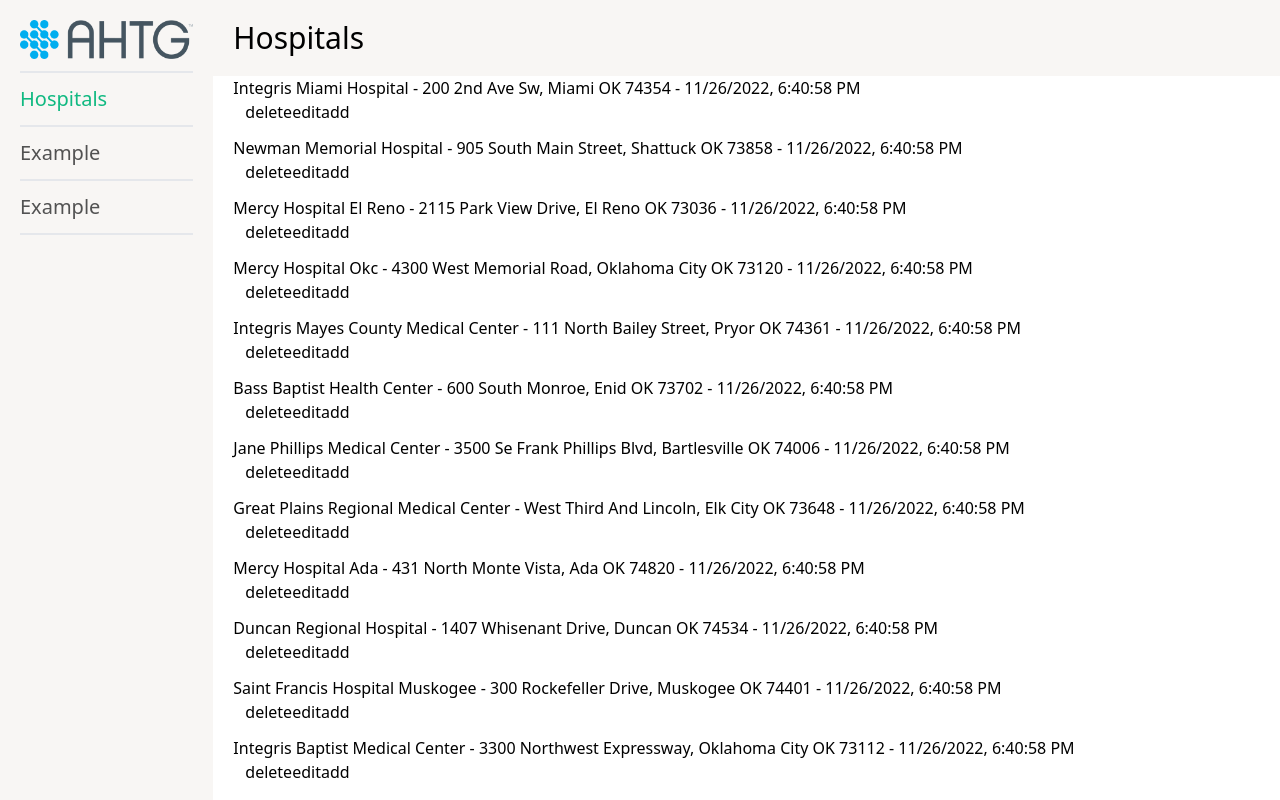
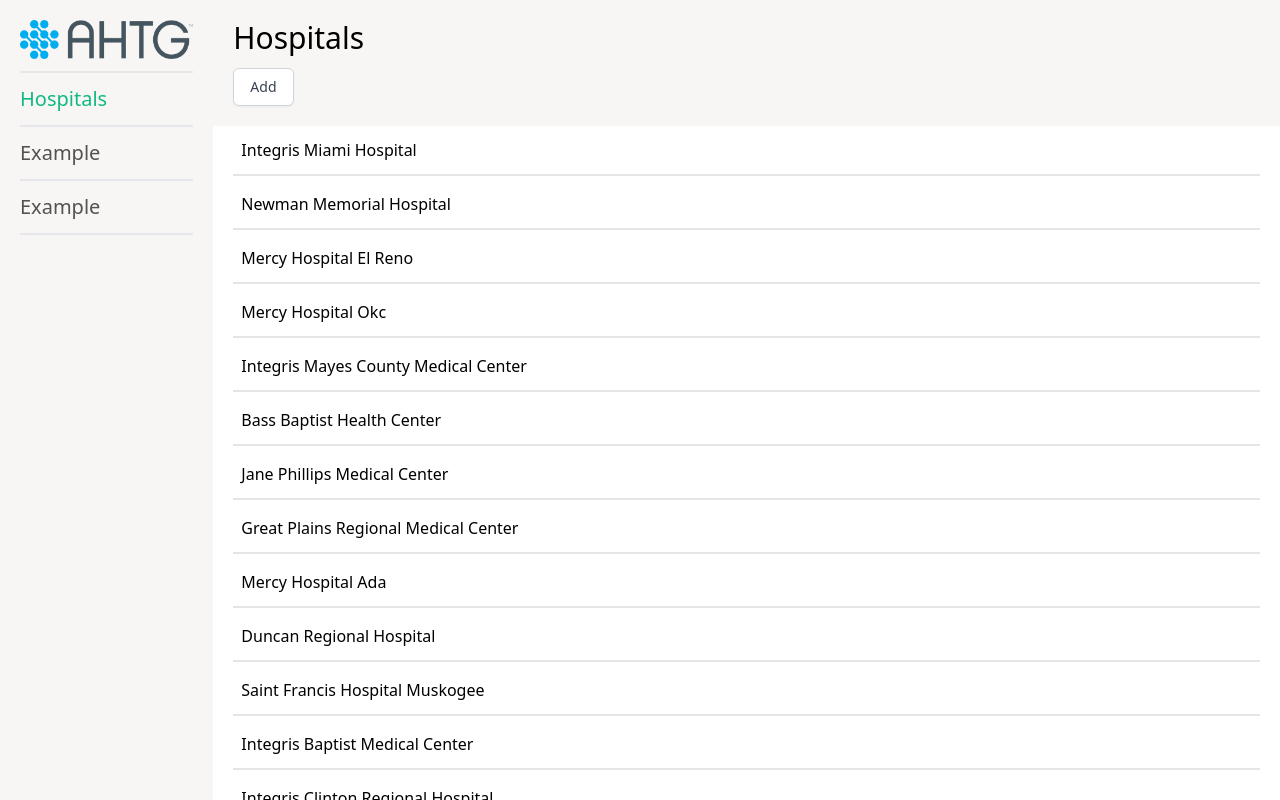
Before and after one commit to jamesroyston/admin-example, a React app: page /hospitals/all in a window 1280 px wide. Built offline with nearby package versions, Linux system fonts and the light colour scheme.

Commit message:
implement add and edit button routing

```diff
--- a/src/components/header.tsx
+++ b/src/components/header.tsx
@@ -1,24 +1,58 @@
 import React from "react";
-import { useLocation, matchPath } from "react-router-dom";
+import { last } from "lodash";
+import { useHistory, useLocation, matchPath } from "react-router-dom";
 import { capitalize } from "lodash";
 
-import { ALL_PATH, DETAILS_PATH } from "@src/routes";
+import {
+  ADD_PATH,
+  ALL_PATH,
+  DETAILS_PATH,
+  EDIT_PATH,
+  ERROR_PATH,
+} from "@src/routes";
 
 export const Header = () => {
+  const history = useHistory();
   const location = useLocation();
-  let title = "";
+  let title: string;
+  let buttonText: string;
+  let handleClick: () => void;
 
   switch (true) {
     case !!matchPath(location.pathname, {
       path: [DETAILS_PATH],
     }):
+      const id = last(location.pathname.split("/"));
       title = "Details";
+      buttonText = "Edit";
+      // make fields editable
+      handleClick = () => history.push(`${EDIT_PATH}/${id}`);
       break;
     case !!matchPath(location.pathname, { path: [ALL_PATH] }):
     default:
       title = "Hospitals";
+      buttonText = "Add";
+      handleClick = () => history.push(ADD_PATH);
       break;
   }
 
-  return <div className="text-3xl">{capitalize(title)}</div>;
+  const renderHeader = () => (
+    <>
+      <div className="text-3xl pb-3">{capitalize(title)}</div>
+      <button
+        onClick={handleClick}
+        className="inline-flex justify-center rounded-md border border-gray-300 bg-white px-4 py-2 text-sm font-medium text-gray-700 shadow-sm hover:bg-gray-50 focus:outline-none"
+      >
+        {buttonText}
+      </button>
+    </>
+  );
+
+  if (
+    [ADD_PATH, ERROR_PATH].includes(location.pathname) ||
+    location.pathname.includes(EDIT_PATH)
+  )
+    return null;
+
+  return renderHeader();
 };
--- a/src/components/list-item.tsx
+++ b/src/components/list-item.tsx
@@ -1,7 +1,7 @@
-import React from 'react';
+import React from "react";
 
-export const ListItem: React.FC = () => (
-  <div className="">
-    List Item
+export const ListItem: React.FC = (props: { children?: any }) => (
+  <div className="border-b-2 border-b-neutral-200 flex-row justify-center align-middle py-3 px-2 mb-1">
+    {props.children}
   </div>
-)
+);
--- /dev/null
+++ b/src/features/hospital-management/add.tsx
@@ -0,0 +1,3 @@
+import React from "react";
+
+export const Add = () => <div>add</div>;
--- a/src/features/hospital-management/all.tsx
+++ b/src/features/hospital-management/all.tsx
@@ -1,6 +1,8 @@
 import React, { useCallback, useState, useEffect } from "react";
 import { useHistory } from "react-router-dom";
 import { useSortedState } from "@src/selectors/hospitals";
+
+import { ListItem } from "@src/components/list-item";
 
 import { Hospital } from "@src/api/hospital/model";
 
@@ -11,9 +13,8 @@
 } from "@src/reducers/hospitals/actions";
 
 import { DETAILS_PATH } from "@src/routes";
-
 import { HOSPITALS } from "@src/reducers/constants";
-import { useDispatch, useSelector } from "@src/store";
+import { useDispatch } from "@src/store";
 
 export function All() {
   const history = useHistory();
@@ -28,55 +29,57 @@
 
   const goToDetails = (id: number) => history.push(`${DETAILS_PATH}/${id}`);
 
-  // useEffect(() => {
-  //   console.log(state);
-  // }, [state]);
-
   return (
     <div className="flex-col">
       {hospitals.map((h, i) => (
-        <div className="pb-3" key={i.toString() + h.name}>
-          <span>
-            <div
-              onClick={(e) => {
-                e.stopPropagation();
-                goToDetails(h.id);
-              }}
-            >
-              {h.name} - {h.formattedAddress} - {h.formattedUpdatedAt}
-            </div>
+        // @ts-ignore
+        <ListItem>
+          <span className="cursor-pointer" onClick={() => goToDetails(h.id)}>
+            {h.name}
           </span>
-          <span className="ml-3">
-            <button onClick={() => dispatch(deleteHospital(h.id!))}>
-              delete
-            </button>
-            <button
-              onClick={() =>
-                dispatch(
-                  editHospital({
-                    id: h.id!,
-                    name: "NEW NAME",
-                    street: "NIGHT CITY STREET BOY",
-                  })
-                )
-              }
-            >
-              edit
-            </button>
-            <button
-              onClick={() =>
-                dispatch(
-                  addHospital({
-                    id: 123123,
-                    name: "asdfasdf",
-                  })
-                )
-              }
-            >
-              add
-            </button>
-          </span>
-        </div>
+        </ListItem>
+        //   <div className="pb-3" key={i.toString() + h.name}>
+        //     <span>
+        //       <div
+        //         onClick={(e) => {
+        //           e.stopPropagation();
+        //           goToDetails(h.id);
+        //         }}
+        //       >
+        //         {h.name} - {h.formattedAddress} - {h.formattedUpdatedAt}
+        //       </div>
+        //     </span>
+        //     <span className="ml-3">
+        //       <button onClick={() => dispatch(deleteHospital(h.id!))}>
+        //         delete
+        //       </button>
+        //       <button
+        //         onClick={() =>
+        //           dispatch(
+        //             editHospital({
+        //               id: h.id!,
+        //               name: "NEW NAME",
+        //               street: "NIGHT CITY STREET BOY",
+        //             })
+        //           )
+        //         }
+        //       >
+        //         edit
+        //       </button>
+        //       <button
+        //         onClick={() =>
+        //           dispatch(
+        //             addHospital({
+        //               id: 123123,
+        //               name: "asdfasdf",
+        //             })
+        //           )
+        //         }
+        //       >
+        //         add
+        //       </button>
+        //     </span>
+        //   </div>
       ))}
     </div>
   );
--- /dev/null
+++ b/src/features/hospital-management/edit.tsx
@@ -0,0 +1,3 @@
+import React from "react";
+
+export const Edit = () => <div>edit </div>;
--- a/src/features/hospital-management/index.ts
+++ b/src/features/hospital-management/index.ts
@@ -1,2 +1,4 @@
+export * from "@src/features/hospital-management/add";
 export * from "@src/features/hospital-management/all";
 export * from "@src/features/hospital-management/detail";
+export * from "@src/features/hospital-management/edit";
--- a/src/routes/index.tsx
+++ b/src/routes/index.tsx
@@ -1,10 +1,12 @@
 import React from "react";
 import { Switch, Route, Redirect } from "react-router-dom";
 
-import { All, Detail } from "@src/features/hospital-management";
+import { Add, All, Detail, Edit } from "@src/features/hospital-management";
 
 export const ALL_PATH = "/hospitals/all";
+export const ADD_PATH = "/hospitals/add";
 export const DETAILS_PATH = "/hospitals/detail";
+export const EDIT_PATH = "/hospitals/edit";
 export const ERROR_PATH = "/404";
 const ROOT_PATH = "/";
 
@@ -12,6 +14,8 @@
   <Switch>
     <Route path={`${DETAILS_PATH}/:id`} component={Detail} />
     <Route path={ALL_PATH} component={All} />
+    <Route path={ADD_PATH} component={Add} />
+    <Route path={`${EDIT_PATH}/:id`} component={Edit} />
     <Route path={ERROR_PATH}>
       <div>Whoops, something went wrong.</div>
     </Route>
```
